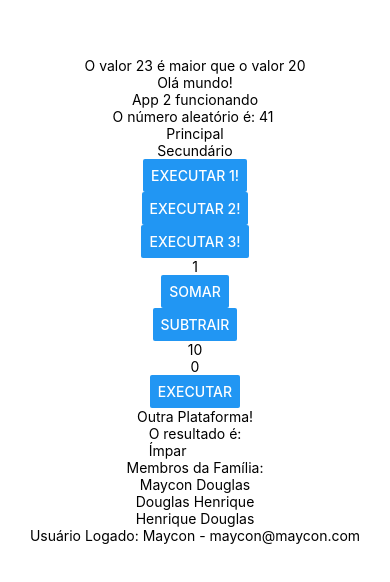
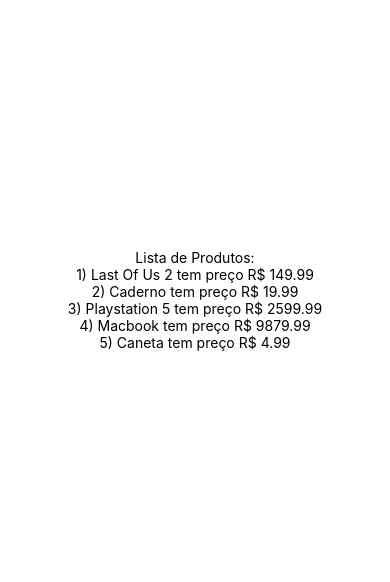
Before and after one commit to Maycdouglas/estudosReactNative, a React Native app: screen / in a window 390 px wide. Shown: the part 122-704 px from the top of the page. Built offline with nearby package versions, Linux system fonts and the light colour scheme.

Commit message:
insere exemplo de lista de produtos

```diff
--- a/App.js
+++ b/App.js
@@ -12,8 +12,8 @@
 import RenderizacaoCondicional from './src/fundamentos/RenderizacaoCondicional';
 import Familia from './src/fundamentos/PropsChildren/Familia';
 import Membro from './src/fundamentos/PropsChildren/Membro';
-import UsuarioLogado from './src/fundamentos/RenderizacaoCondicional2.js/UsuarioLogado';
-
+import UsuarioLogado from './src/fundamentos/RenderizacaoCondicional2/UsuarioLogado'
+import ListaProdutos from './src/fundamentos/RenderizacaoLista/ListaProdutos';
 
 
 
@@ -22,7 +22,7 @@
 export default function App() {
   return (
     <SafeAreaView style={styles.container}>
-      <ComponenteComPropriedades prop1 = "20" prop2 = "23"/>
+      {/* <ComponenteComPropriedades prop1 = "20" prop2 = "23"/>
       <Text>Olá mundo!</Text>
       <StatusBar style="auto" />
       <App2/>
@@ -39,8 +39,10 @@
         <Membro nome="Douglas" sobrenome="Henrique"/>
         <Membro nome="Henrique" sobrenome="Douglas"/>
       </Familia>
-      <UsuarioLogado usuario={ {nome:"Maycon", email:"maycon@maycon.com"} }/>
+      <UsuarioLogado usuario={ {nome:"Maycon", email:"maycon@maycon.com"} }/> */}
 
+
+      <ListaProdutos></ListaProdutos>
 
 
 
--- /dev/null
+++ b/src/fundamentos/RenderizacaoLista/ListaProdutos.js
@@ -0,0 +1,22 @@
+import React, { useState } from 'react';
+import { View, Text, Button } from 'react-native';
+import produtos from './produtos';
+
+export default props => {
+
+    function obterLista() {
+        return produtos.map(p => {
+            //deve colocar o atributo key em cada elemento
+            return  <Text key={p.id}>
+                        {p.id}) {p.nome} tem preço R$ {p.preco}
+                    </Text>
+        })
+    }
+
+    return (
+        <>
+            <Text>Lista de Produtos:</Text>
+            {obterLista()}
+        </>
+    )
+}
--- /dev/null
+++ b/src/fundamentos/RenderizacaoLista/produtos.js
@@ -0,0 +1,7 @@
+export default [
+    {id: 1, nome: "Last Of Us 2", preco: 149.99},
+    {id: 2, nome: "Caderno", preco: 19.99},
+    {id: 3, nome: "Playstation 5", preco: 2599.99},
+    {id: 4, nome: "Macbook", preco: 9879.99},
+    {id: 5, nome: "Caneta", preco: 4.99},
+]
```
Also changed, not shown: src/fundamentos/RenderizacaoCondicional2/If.js (renamed from src/fundamentos/RenderizacaoCondicional2.js/If.js), src/fundamentos/RenderizacaoCondicional2/UsuarioLogado.js (renamed from src/fundamentos/RenderizacaoCondicional2.js/UsuarioLogado.js).
